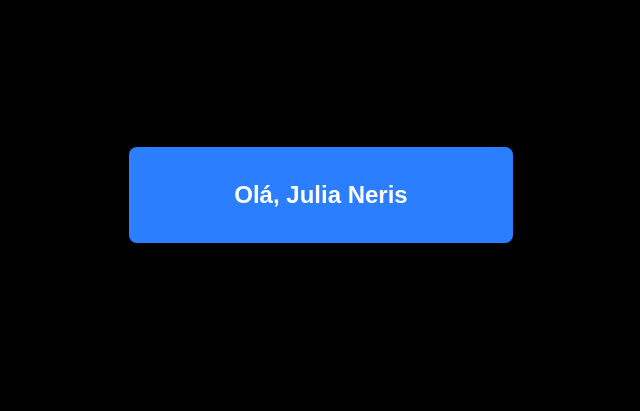
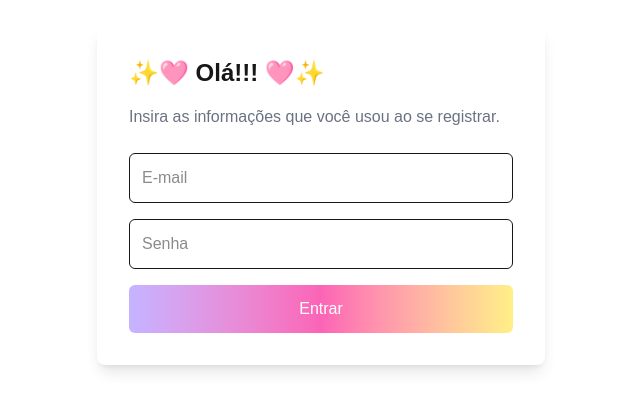
Before and after one commit to julia-neris/viva-condo, a Next.js app: page / in a window 1280 px wide. Shown: the part 205-616 px from the top of the page, without its empty margins (319-959 px from the left). Built offline with nearby package versions, Linux system fonts and the light colour scheme; no server answers.

Commit message:
viva-condo

```diff
--- a/src/app/page.tsx
+++ b/src/app/page.tsx
@@ -1,33 +1,127 @@
+// "use client";
+
+// export default function Home() {
+// type Morador = {
+//   primeiroNome: string;
+//   sobrenome: string;
+// }
+
+//   function formatarNomeMorador(morador: Morador){
+//     return morador.primeiroNome + ' ' + morador.sobrenome;
+//   }
+
+//   const morador = {
+//     primeiroNome: 'Julia',
+//     sobrenome: 'Neris'
+//   }
+
+//   function obterSaudacao(morador: null | Morador){
+//     if (morador){
+//       return <span>Olá, {formatarNomeMorador(morador)}</span>;
+//     }
+//     return <span>Olá, Estranho</span>;
+//   }
+
+//  return (
+//     <div id="principal" className="min-h-screen flex items-center justify-center bg-black">
+//       <div id="componente-azul" className="bg-blue-500 text-white rounded-lg p-8 max-w-sm w-full flex items-center justify-center"> {/* card-azul*/}
+//         <h1 id="name" className="text-2xl font-bold text-center">
+//           {obterSaudacao(morador)}
+//         </h1>
+//       </div>
+//     </div>
+//   );
+// }
+
 "use client";
 
-export default function Home() {
-type Morador = {
-  primeiroNome: string;
-  sobrenome: string;
-}
+import { useEffect, useState } from "react";
+import { createClient } from "@/utils/supabase/client";
+import { useRouter } from "next/navigation";
 
-  function formatarNomeMorador(morador: Morador){
-    return morador.primeiroNome + ' ' + morador.sobrenome;
+export default function Login() {
+
+  const supabase = createClient();
+  const router = useRouter();
+  const [checkingSession, setCheckingSession] = useState(true);
+  const [email, setEmail] = useState("");
+  const [password, setPassword] = useState("");
+  const [error, setError] = useState("");
+  const [loading, setLoading] = useState(false);
+
+  useEffect(() => {
+    const checkSession = async () => {
+      const { data: { session } } = await supabase.auth.getSession();
+
+      if (session?.user) {
+        router.replace("/condominios");
+      } else {
+        setCheckingSession(false);
+      }
+    };
+    checkSession();
+  }, []);
+
+  const login = async (e: React.FormEvent) => {
+    e.preventDefault(); // Impede o reload da página
+    setLoading(true);
+
+    try {
+      const { data, error } = await supabase.auth.signInWithPassword({ email, password });
+
+     if (error) {
+        if (error.code === "invalid_credentials") {
+          setError("E-mail ou senha inválidos");
+          return;
+        }
+        throw new Error(error.message);
+      }
+      router.replace("/condominios");
+    } catch (err) {
+      setError("Erro inesperado. Tente novamente.");
+    } finally {
+      setLoading(false);
+    }
+  };
+
+  //  Sem essa verificação, ao acessar a raiz LOGADO, ele por um segundo ainda aparece a tela de login antes de redirecionar para dashboard.
+  if (checkingSession) {
+    return null;
   }
 
-  const morador = {
-    primeiroNome: 'Julia',
-    sobrenome: 'Neris'
-  }
-
-  function obterSaudacao(morador: null | Morador){
-    if (morador){
-      return <span>Olá, {formatarNomeMorador(morador)}</span>;
-    }
-    return <span>Olá, Estranho</span>;
-  }
-
- return (
-    <div id="principal" className="min-h-screen flex items-center justify-center bg-black">
-      <div id="componente-azul" className="bg-blue-500 text-white rounded-lg p-8 max-w-sm w-full flex items-center justify-center"> {/* card-azul*/}
-        <h1 id="name" className="text-2xl font-bold text-center">
-          {obterSaudacao(morador)}
-        </h1>
+  return (
+    <div className="flex h-screen flex-col md:flex-row">
+      <div className="w-full flex items-center justify-center p-6">
+        <div className="w-full max-w-md bg-white p-8 shadow-lg rounded-lg">
+          <h2 className="text-2xl font-bold mb-4">✨🩷 Olá!!! 🩷✨</h2>
+          <p className="text-gray-500 mb-6">Insira as informações que você usou ao se registrar.</p>
+          <form onSubmit={login}>
+            <input
+              type="email"
+              placeholder="E-mail"
+              value={email}
+              onChange={(e) => setEmail(e.target.value)}
+              className="w-full p-3 mb-4 border rounded-md focus:ring-2 focus:ring-blue-500"
+              required
+            />
+            <input
+              type="password"
+              placeholder="Senha"
+              value={password}
+              onChange={(e) => setPassword(e.target.value)}
+              className="w-full p-3 mb-4 border rounded-md focus:ring-2 focus:ring-blue-500"
+              required
+            />
+            {error && <p className="text-red-500 text-sm mb-2">{error}</p>}
+            <button
+              type="submit"
+              className="w-full bg-gradient-to-r from-violet-300 via-pink-400 to-yellow-200 text-white p-3 rounded-md hover:opacity-90 transition-all disabled:opacity-50"
+              disabled={loading}
+            >
+              {loading ? "Entrando..." : "Entrar"}
+            </button>
+          </form>
+        </div>
       </div>
     </div>
   );
```
